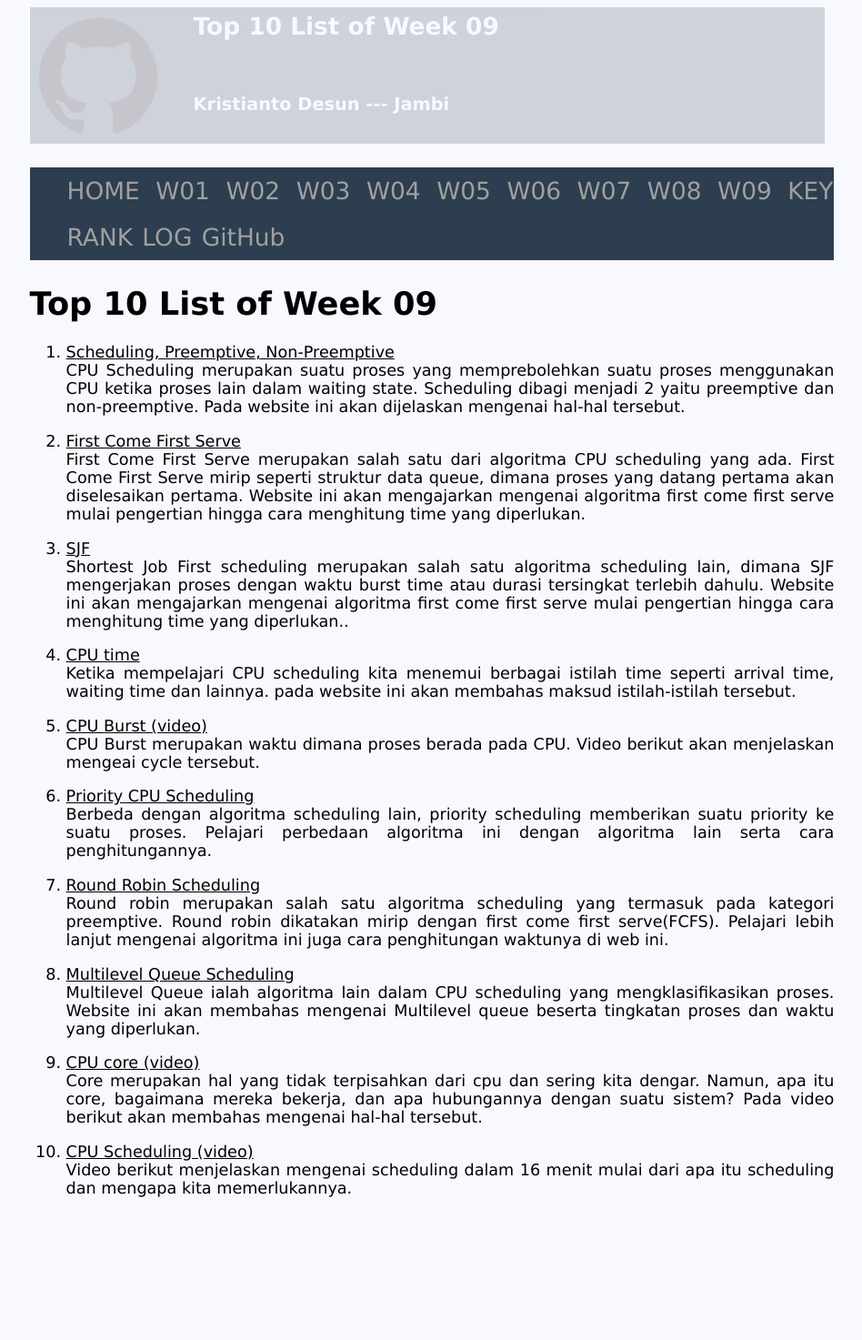
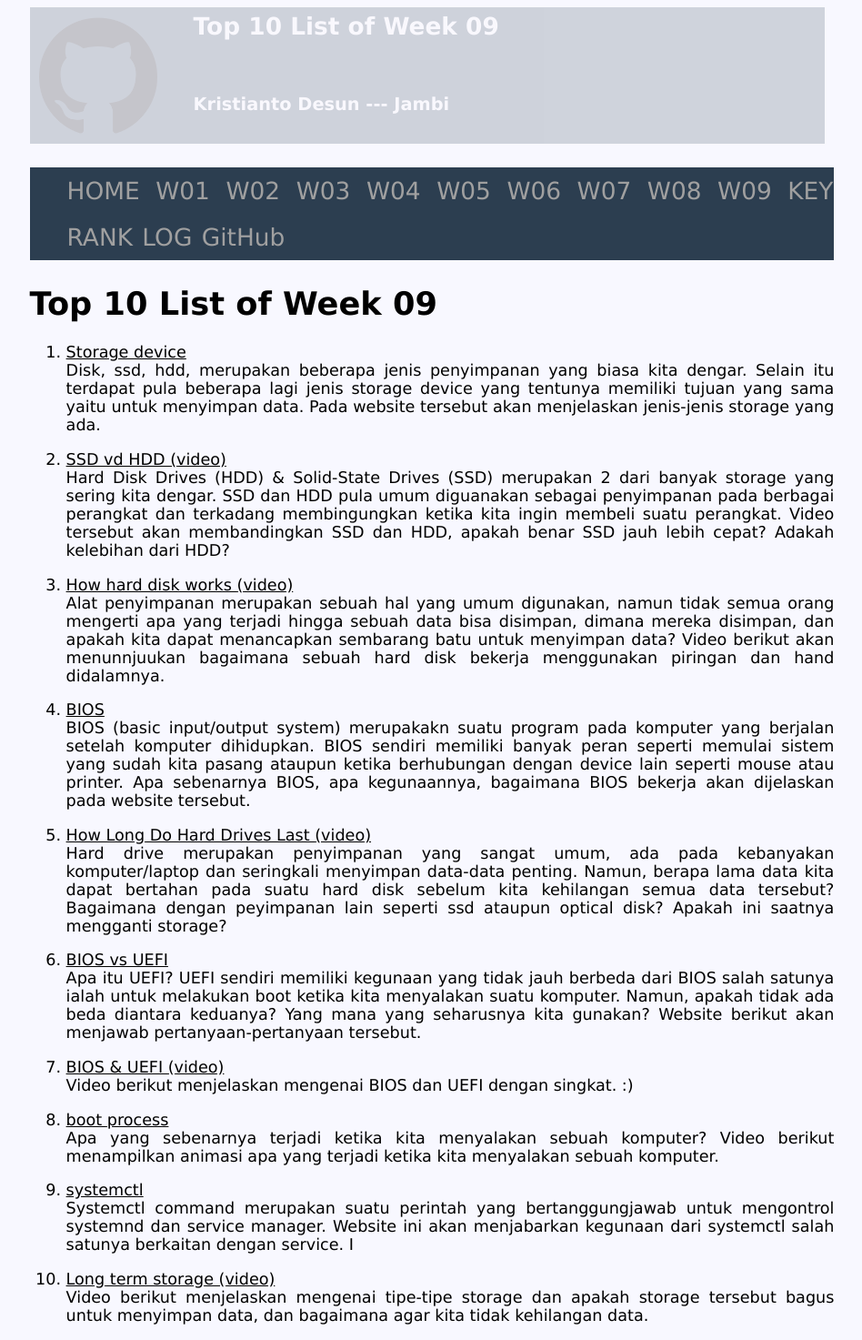
Before and after one commit to KristiantoD/os211, a Jekyll site: the page built from w09.md, in a window 1280 px wide. Shown: the whole page at 91% size, without its empty margins (165-1113 px from the left). Built offline with Jekyll 4.4.1, drawn with Linux system fonts in a browser that asks for light colours; our own code applies the rules of GitHub Pages for plain Markdown files; before the commit the page ends 1333 px from its top, so only the background shows below that.

Commit message:
do w9 top 10

```diff
--- a/TXT/mylog.txt
+++ b/TXT/mylog.txt
@@ -48,3 +48,4 @@ ZCZC  W08  60  L10 Finishing W08 top10
 ZCZC  W09  105 L02 Zoom related
 ZCZC  W09  30  L99 do Quiz
 ZCZC  W09  300 L10 Finishing W08 LFS
+ZCZC  W09  60  L10 Finishing W08 top10
--- a/w09.md
+++ b/w09.md
@@ -5,32 +5,32 @@ permalink: /W09/
 
 # Top 10 List of Week 09
 
-1. [Scheduling, Preemptive, Non-Preemptive](https://www.studytonight.com/operating-system/cpu-scheduling)<br>
-CPU Scheduling merupakan suatu proses yang memprebolehkan suatu proses menggunakan CPU ketika proses lain dalam waiting state. Scheduling dibagi menjadi 2 yaitu preemptive dan non-preemptive. Pada website ini akan dijelaskan mengenai hal-hal tersebut.
+1. [Storage device](https://experience.dropbox.com/get-organized/storage-devices)<br>
+Disk, ssd, hdd, merupakan beberapa jenis penyimpanan yang biasa kita dengar. Selain itu terdapat pula beberapa lagi jenis storage device yang tentunya memiliki tujuan yang sama yaitu untuk menyimpan data. Pada website tersebut akan menjelaskan jenis-jenis storage yang ada.
 
-2. [First Come First Serve](https://www.studytonight.com/operating-system/first-come-first-serve)<br>
-First Come First Serve merupakan salah satu dari algoritma CPU scheduling yang ada. First Come First Serve mirip seperti struktur data queue, dimana proses yang datang pertama akan diselesaikan pertama. Website ini akan mengajarkan mengenai algoritma first come first serve mulai pengertian hingga cara menghitung time yang diperlukan.
+2. [SSD vd HDD (video)](https://www.youtube.com/watch?v=YQEjGKYXjw8)<br>
+Hard Disk Drives (HDD) & Solid-State Drives (SSD) merupakan 2 dari banyak storage yang sering kita dengar. SSD dan HDD pula umum diguanakan sebagai penyimpanan pada berbagai perangkat dan terkadang membingungkan ketika kita ingin membeli suatu perangkat. Video tersebut akan membandingkan SSD dan HDD, apakah benar SSD jauh lebih cepat? Adakah kelebihan dari HDD?
 
-3. [SJF](https://www.studytonight.com/operating-system/shortest-job-first)<br>
-Shortest Job First scheduling merupakan salah satu algoritma scheduling lain, dimana SJF mengerjakan proses dengan waktu burst time atau durasi tersingkat terlebih dahulu. Website ini akan mengajarkan mengenai algoritma first come first serve mulai pengertian hingga cara menghitung time yang diperlukan..
+3. [How hard disk works (video)](https://www.youtube.com/watch?v=wteUW2sL7bc)<br>
+Alat penyimpanan merupakan sebuah hal yang umum digunakan, namun tidak semua orang mengerti apa yang terjadi hingga sebuah data bisa disimpan, dimana mereka disimpan, dan apakah kita dapat menancapkan sembarang batu untuk menyimpan data? Video berikut akan menunnjuukan bagaimana sebuah hard disk bekerja menggunakan piringan dan hand didalamnya.
 
-4. [CPU time](https://afteracademy.com/blog/what-is-burst-arrival-exit-response-waiting-turnaround-time-and-throughput)<br>
-Ketika mempelajari CPU scheduling kita menemui berbagai istilah time seperti arrival time, waiting time dan lainnya. pada website ini akan membahas maksud istilah-istilah tersebut.
+4. [BIOS](https://whatis.techtarget.com/definition/BIOS-basic-input-output-system)<br>
+BIOS (basic input/output system) merupakakn suatu program pada komputer yang berjalan setelah komputer dihidupkan. BIOS sendiri memiliki banyak peran seperti memulai sistem yang sudah kita pasang ataupun ketika berhubungan dengan device lain seperti mouse atau printer. Apa sebenarnya BIOS, apa kegunaannya, bagaimana BIOS bekerja akan dijelaskan pada website tersebut.
 
-5. [CPU Burst (video)](https://www.youtube.com/watch?v=pVzb3TUcDLo)<br>
-CPU Burst merupakan waktu dimana proses berada pada CPU. Video berikut akan menjelaskan mengeai cycle tersebut.
+5. [How Long Do Hard Drives Last (video)](https://www.youtube.com/watch?v=mSOKKaRtRO4)<br>
+Hard drive merupakan penyimpanan yang sangat umum, ada pada kebanyakan komputer/laptop dan seringkali menyimpan data-data penting. Namun, berapa lama data kita dapat bertahan pada suatu hard disk sebelum kita kehilangan semua data tersebut? Bagaimana dengan peyimpanan lain seperti ssd ataupun optical disk? Apakah ini saatnya mengganti storage?
 
-6. [Priority CPU Scheduling](https://www.studytonight.com/operating-system/priority-scheduling)<br>
-Berbeda dengan algoritma scheduling lain, priority scheduling memberikan suatu priority ke suatu proses. Pelajari perbedaan algoritma ini dengan algoritma lain serta cara penghitungannya.
+6. [BIOS vs UEFI](https://www.freecodecamp.org/news/uefi-vs-bios/)<br>
+Apa itu UEFI? UEFI sendiri memiliki kegunaan yang tidak jauh berbeda dari BIOS salah satunya ialah untuk melakukan boot ketika kita menyalakan suatu komputer. Namun, apakah tidak ada beda diantara keduanya? Yang mana yang seharusnya kita gunakan? Website berikut akan menjawab pertanyaan-pertanyaan tersebut.
 
-7. [Round Robin Scheduling](https://www.studytonight.com/operating-system/round-robin-scheduling)<br>
-Round robin merupakan salah satu algoritma scheduling yang termasuk pada kategori preemptive. Round robin dikatakan mirip dengan first come first serve(FCFS). Pelajari lebih lanjut mengenai algoritma ini juga cara penghitungan waktunya di web ini.
+7. [BIOS & UEFI (video)](https://www.youtube.com/watch?v=zIYkol851dU)<br>
+Video berikut menjelaskan mengenai BIOS dan UEFI dengan singkat. :)
 
-8. [Multilevel Queue Scheduling](https://www.studytonight.com/operating-system/multilevel-queue-scheduling)<br>
-Multilevel Queue ialah algoritma lain dalam CPU scheduling yang mengklasifikasikan proses. Website ini akan membahas mengenai Multilevel queue beserta tingkatan proses dan waktu yang diperlukan.
+8. [boot process](https://www.youtube.com/watch?v=PSnGuvylWBI)<br>
+Apa yang sebenarnya terjadi ketika kita menyalakan sebuah komputer? Video berikut menampilkan animasi apa yang terjadi ketika kita menyalakan sebuah komputer.
 
-9. [CPU core (video)](https://www.youtube.com/watch?v=kKiUH9eJjH4)<br>
-Core merupakan hal yang tidak terpisahkan dari cpu dan sering kita dengar. Namun, apa itu core, bagaimana mereka bekerja, dan apa hubungannya dengan suatu sistem? Pada video berikut akan membahas mengenai hal-hal tersebut.
+9. [systemctl](https://www.liquidweb.com/kb/what-is-systemctl-an-in-depth-overview/)<br>
+Systemctl command merupakan suatu perintah yang bertanggungjawab untuk mengontrol systemnd dan service manager. Website ini akan menjabarkan kegunaan dari systemctl salah satunya berkaitan dengan service. I
 
-10. [CPU Scheduling (video)](https://www.youtube.com/watch?v=Jkmy2YLUbUY)<br>
-Video berikut menjelaskan mengenai scheduling dalam 16 menit mulai dari apa itu scheduling dan mengapa kita memerlukannya.
+10. [Long term storage (video)](https://www.youtube.com/watch?v=e7v13Zu3SXc)<br>
+Video berikut menjelaskan mengenai tipe-tipe storage dan apakah storage tersebut bagus untuk menyimpan data, dan bagaimana agar kita tidak kehilangan data.
```
